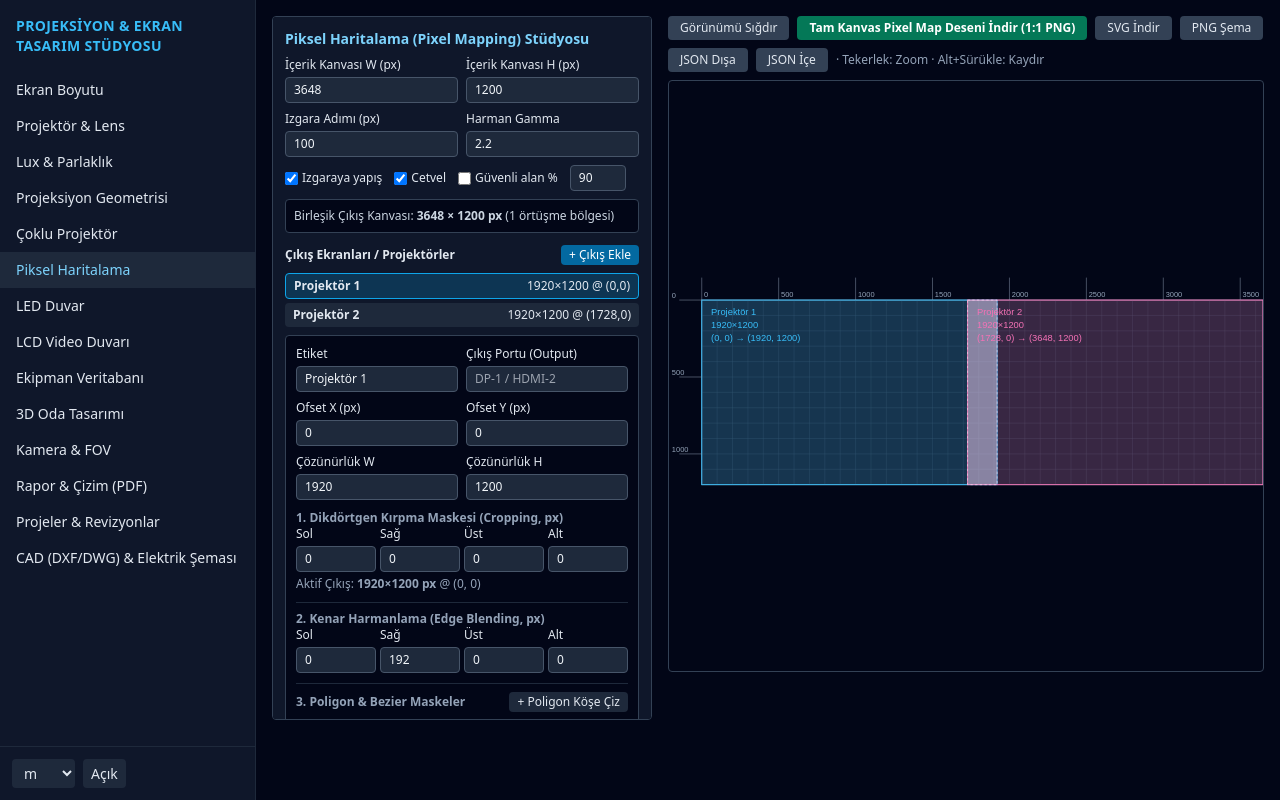
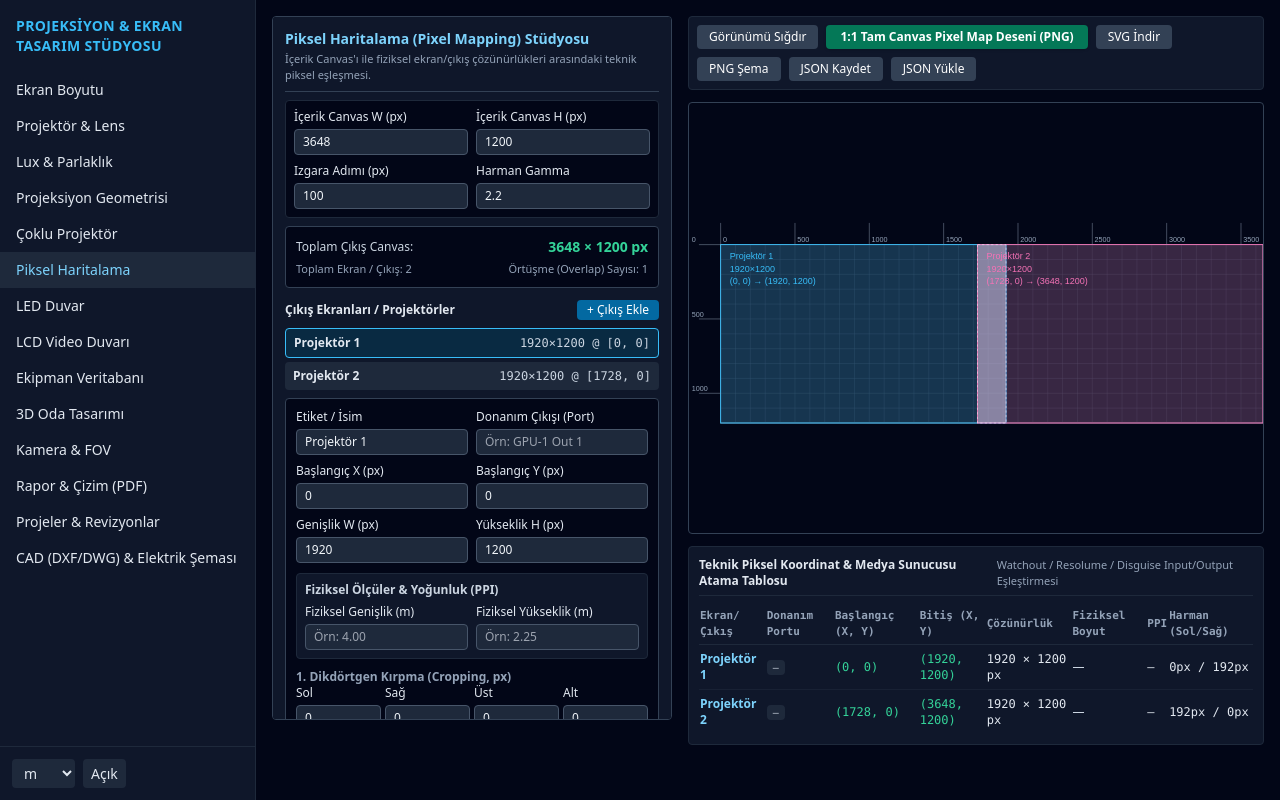
Before and after one commit to kadirylmz/projection-display-design-studio, a React (Vite) app in the folder frontend/: page / in a window 1280 px wide. Both pictures are taken after a click on the button "Piksel Haritalama". Built offline with nearby package versions, Linux system fonts and the light colour scheme.

Commit message:
feat(pixel-map): Medya sunucusu teknik atama tablosu, PPI hesaplayici ve fiziksel boyut esleme eklendi

```diff
--- a/frontend/src/engine/multiproj.ts
+++ b/frontend/src/engine/multiproj.ts
@@ -24,18 +24,31 @@ export interface WarpGrid {
 export interface ProjectorSlot {
   id: string;
   label: string;
-  x: number; y: number;       // kanvas içindeki sol-üst piksel (serbest düzende negatif olabilir; sonuç normalize edilir)
+  x: number; y: number;       // kanvas içindeki sol-üst piksel
   w: number; h: number;       // projektör çıkış çözünürlüğü
-  output?: string;            // ör. "DP-1"
+  output?: string;            // ör. "DP-1" veya "GPU-1 Out 1"
+  physicalWidthM?: number;    // Fiziksel görüntü genişliği (metre)
+  physicalHeightM?: number;   // Fiziksel görüntü yüksekliği (metre)
   crop?: Crop;                // maskelenen (kırpılan) piksel miktarları
-  /** Harman bölgesi genişlikleri (piksel). Izgara düzeninde otomatik üretilir veya elle girilir. */
   blend?: { l: number; r: number; t: number; b: number };
-  /** Projektör yerel koordinatlarında (0..w, 0..h) çokgen maske köşeleri */
   polygonMask?: Point2D[];
-  /** Projektör yerel koordinatlarında (0..w, 0..h) kapalı kübik Bezier maskesi */
   bezierMask?: BezierPoint[];
-  /** Mesh warping kontrol ızgarası */
   warp?: WarpGrid;
+}
+
+/** Piksel yoğunluğu (PPI) ve piksel boyutu (mm/px) hesabı */
+export function calculatePixelDensity(wPx: number, hPx: number, wM?: number, hM?: number) {
+  if (!wM || !hM || wM <= 0 || hM <= 0) return null;
+  const diagPx = Math.hypot(wPx, hPx);
+  const diagInches = (Math.hypot(wM, hM) * 1000) / 25.4;
+  const ppi = diagPx / diagInches;
+  const mmPerPxW = (wM * 1000) / wPx;
+  const mmPerPxH = (hM * 1000) / hPx;
+  return {
+    ppi: Math.round(ppi * 10) / 10,
+    mmPerPxW: Math.round(mmPerPxW * 100) / 100,
+    mmPerPxH: Math.round(mmPerPxH * 100) / 100,
+  };
 }
 
 /** Varsayılan düzgün (deforme olmamış) mesh warp ızgarası üretir. */
--- a/frontend/src/modules/PixelMappingStudio.tsx
+++ b/frontend/src/modules/PixelMappingStudio.tsx
@@ -1,5 +1,5 @@
 import { useMemo, useRef, useState } from 'react';
-import { computeLayout, createDefaultBezierMask, createUniformWarp, ProjectorSlot } from '../engine/multiproj';
+import { calculatePixelDensity, computeLayout, createDefaultBezierMask, createUniformWarp, ProjectorSlot } from '../engine/multiproj';
 import { fromConfig, layoutToSvg, toConfig } from '../engine/exporters';
 import { useMapping } from '../mappingStore';
 import { download, renderCanvasPixelMapPattern, renderTestPattern, svgToPng } from '../util';
@@ -71,6 +71,7 @@ export default function PixelMappingStudio() {
     setSel(id);
   };
   const s = slots.find(x => x.id === sel);
+  const density = s ? calculatePixelDensity(s.w, s.h, s.physicalWidthM, s.physicalHeightM) : null;
   const nf = (label: string, key: 'x' | 'y' | 'w' | 'h') => (
     <label className="text-xs">{label}<input className="inp" type="number" value={s![key]} onChange={e => update(s!.id, { [key]: Math.round(+e.target.value) })} /></label>);
   const cropField = (label: string, key: 'l' | 'r' | 't' | 'b') => (
@@ -81,29 +82,39 @@ export default function PixelMappingStudio() {
       onChange={e => update(s!.id, { blend: { l: 0, r: 0, t: 0, b: 0, ...s!.blend, [key]: Math.max(0, Math.round(+e.target.value)) } })} /></label>);
 
   return (
-    <div className="grid lg:grid-cols-[380px_1fr] gap-4 h-full">
+    <div className="grid lg:grid-cols-[400px_1fr] gap-4 h-full">
       <div className="space-y-2 p-3 rounded border border-slate-700 bg-slate-900 overflow-auto text-xs" style={{ maxHeight: '88vh' }}>
-        <h2 className="text-sm font-semibold text-sky-300">Piksel Haritalama (Pixel Mapping) Stüdyosu</h2>
-        <div className="grid grid-cols-2 gap-2">
-          <label>İçerik Kanvası W (px)<input className="inp" type="number" value={content.w} onChange={e => setContent({ ...content, w: Math.round(+e.target.value) })} /></label>
-          <label>İçerik Kanvası H (px)<input className="inp" type="number" value={content.h} onChange={e => setContent({ ...content, h: Math.round(+e.target.value) })} /></label>
+        <div className="border-b border-slate-700 pb-2">
+          <h2 className="text-sm font-semibold text-sky-300">Piksel Haritalama (Pixel Mapping) Stüdyosu</h2>
+          <p className="text-[11px] text-slate-400 mt-0.5">
+            İçerik Canvas'ı ile fiziksel ekran/çıkış çözünürlükleri arasındaki teknik piksel eşleşmesi.
+          </p>
+        </div>
+
+        {/* Canvas & Çözünürlük Özeti */}
+        <div className="grid grid-cols-2 gap-2 bg-slate-950 p-2 rounded border border-slate-800">
+          <label>İçerik Canvas W (px)<input className="inp" type="number" value={content.w} onChange={e => setContent({ ...content, w: Math.round(+e.target.value) })} /></label>
+          <label>İçerik Canvas H (px)<input className="inp" type="number" value={content.h} onChange={e => setContent({ ...content, h: Math.round(+e.target.value) })} /></label>
           <label>Izgara Adımı (px)<input className="inp" type="number" min="0" value={grid} onChange={e => setGrid(Math.max(0, +e.target.value))} /></label>
           <label>Harman Gamma<input className="inp" type="number" step="0.1" value={gamma} onChange={e => setGamma(+e.target.value || 2.2)} /></label>
         </div>
-        <div className="flex flex-wrap gap-3 items-center">
-          <label className="flex items-center gap-1"><input type="checkbox" checked={snap} onChange={e => setSnap(e.target.checked)} /> Izgaraya yapış</label>
-          <label className="flex items-center gap-1"><input type="checkbox" checked={rulers} onChange={e => setRulers(e.target.checked)} /> Cetvel</label>
-          <label className="flex items-center gap-1"><input type="checkbox" checked={showSafe} onChange={e => setShowSafe(e.target.checked)} /> Güvenli alan %</label>
-          <input className="inp w-14 !mt-0" type="number" value={safe} onChange={e => setSafe(+e.target.value)} />
-        </div>
 
         {L && (
-          <div className="text-slate-300 border border-slate-700 rounded p-2 bg-slate-950 space-y-1">
-            <div>Birleşik Çıkış Kanvası: <b>{L.canvasW} × {L.canvasH} px</b> ({L.overlaps.length} örtüşme bölgesi)</div>
+          <div className="text-slate-300 border border-slate-700 rounded p-2.5 bg-slate-950 space-y-1">
+            <div className="flex justify-between items-center">
+              <span>Toplam Çıkış Canvas:</span>
+              <b className="text-emerald-400 text-sm">{L.canvasW} × {L.canvasH} px</b>
+            </div>
+            <div className="flex justify-between text-[11px] text-slate-400">
+              <span>Toplam Ekran / Çıkış: {L.slots.length}</span>
+              <span>Örtüşme (Overlap) Sayısı: {L.overlaps.length}</span>
+            </div>
             {(content.w !== L.canvasW || content.h !== L.canvasH) && (
-              <div className="text-amber-400">
-                İçerik kanvası ({content.w}×{content.h}) çıkış kanvasından farklı.
-                <button className="ml-2 underline text-sky-300" onClick={() => setContent({ w: L.canvasW, h: L.canvasH })}>Eşitle</button>
+              <div className="text-amber-400 mt-1 pt-1 border-t border-slate-800 flex justify-between items-center">
+                <span>İçerik Canvas ({content.w}×{content.h}) çıkışla eşleşmiyor.</span>
+                <button className="px-2 py-0.5 bg-sky-800 text-white rounded text-[10px]" onClick={() => setContent({ w: L.canvasW, h: L.canvasH })}>
+                  Eşitle
+                </button>
               </div>
             )}
             {L.warnings.map(w => <div key={w} className="text-amber-400">⚠ {w}</div>)}
@@ -111,31 +122,56 @@ export default function PixelMappingStudio() {
         )}
         {res.err && <p className="text-red-400">⚠ {res.err}</p>}
 
+        {/* Ekranlar / Çıkışlar Listesi */}
         <div className="flex justify-between items-center pt-1">
-          <b>Çıkış Ekranları / Projektörler</b>
-          <button className="px-2 py-0.5 bg-sky-700 rounded text-white" onClick={add}>+ Çıkış Ekle</button>
+          <b className="text-slate-200">Çıkış Ekranları / Projektörler</b>
+          <button className="px-2.5 py-0.5 bg-sky-700 hover:bg-sky-600 rounded text-white" onClick={add}>+ Çıkış Ekle</button>
         </div>
         <div className="space-y-1">
           {slots.map(x => (
-            <div key={x.id} onClick={() => setSel(x.id)} className={`px-2 py-1 rounded cursor-pointer flex justify-between ${sel === x.id ? 'bg-sky-900/60 border border-sky-500' : 'bg-slate-800'}`}>
-              <span><b>{x.label}</b> {x.output ? `[${x.output}]` : ''}</span>
-              <span>{x.w}×{x.h} @ ({x.x},{x.y})</span>
+            <div key={x.id} onClick={() => setSel(x.id)} className={`px-2 py-1.5 rounded cursor-pointer flex justify-between items-center ${sel === x.id ? 'bg-sky-950/80 border border-sky-400' : 'bg-slate-800 hover:bg-slate-750'}`}>
+              <div>
+                <span className="font-semibold text-slate-200">{x.label}</span>
+                {x.output && <span className="ml-1.5 text-[10px] px-1 py-0.5 bg-slate-700 text-sky-300 rounded font-mono">{x.output}</span>}
+              </div>
+              <span className="font-mono text-slate-300">{x.w}×{x.h} @ [{x.x}, {x.y}]</span>
             </div>
           ))}
         </div>
 
+        {/* Seçili Ekran Detayları */}
         {s && (
           <div className="border border-slate-700 rounded p-2.5 bg-slate-950 space-y-2.5">
             <div className="grid grid-cols-2 gap-2">
-              <label>Etiket<input className="inp" value={s.label} onChange={e => update(s.id, { label: e.target.value })} /></label>
-              <label>Çıkış Portu (Output)<input className="inp" placeholder="DP-1 / HDMI-2" value={s.output ?? ''} onChange={e => update(s.id, { output: e.target.value })} /></label>
-              {nf('Ofset X (px)', 'x')}{nf('Ofset Y (px)', 'y')}{nf('Çözünürlük W', 'w')}{nf('Çözünürlük H', 'h')}
+              <label>Etiket / İsim<input className="inp" value={s.label} onChange={e => update(s.id, { label: e.target.value })} /></label>
+              <label>Donanım Çıkışı (Port)<input className="inp" placeholder="Örn: GPU-1 Out 1" value={s.output ?? ''} onChange={e => update(s.id, { output: e.target.value })} /></label>
+              {nf('Başlangıç X (px)', 'x')}{nf('Başlangıç Y (px)', 'y')}{nf('Genişlik W (px)', 'w')}{nf('Yükseklik H (px)', 'h')}
             </div>
 
+            {/* Fiziksel Ölçüler & PPI (Piksel Yoğunluğu) */}
+            <div className="p-2 rounded bg-slate-900 border border-slate-800 space-y-1.5">
+              <span className="text-slate-300 font-semibold block">Fiziksel Ölçüler & Yoğunluk (PPI)</span>
+              <div className="grid grid-cols-2 gap-2">
+                <label>Fiziksel Genişlik (m)
+                  <input className="inp" type="number" step="0.01" value={s.physicalWidthM ?? ''} placeholder="Örn: 4.00" onChange={e => update(s.id, { physicalWidthM: +e.target.value || undefined })} />
+                </label>
+                <label>Fiziksel Yükseklik (m)
+                  <input className="inp" type="number" step="0.01" value={s.physicalHeightM ?? ''} placeholder="Örn: 2.25" onChange={e => update(s.id, { physicalHeightM: +e.target.value || undefined })} />
+                </label>
+              </div>
+              {density && (
+                <div className="grid grid-cols-3 gap-1 pt-1 text-[11px] font-mono text-emerald-400 bg-slate-950 p-1.5 rounded">
+                  <div>PPI: <b>{density.ppi}</b></div>
+                  <div>Piksel W: <b>{density.mmPerPxW} mm</b></div>
+                  <div>Piksel H: <b>{density.mmPerPxH} mm</b></div>
+                </div>
+              )}
+            </div>
+
+            {/* Kırpma & Harmanlama */}
             <div>
-              <div className="text-slate-400 font-semibold">1. Dikdörtgen Kırpma Maskesi (Cropping, px)</div>
+              <div className="text-slate-400 font-semibold">1. Dikdörtgen Kırpma (Cropping, px)</div>
               <div className="grid grid-cols-4 gap-1">{cropField('Sol', 'l')}{cropField('Sağ', 'r')}{cropField('Üst', 't')}{cropField('Alt', 'b')}</div>
-              {L && <div className="text-slate-400 mt-1">Aktif Çıkış: <b>{L.active[s.id]?.w}×{L.active[s.id]?.h} px</b> @ ({L.active[s.id]?.x}, {L.active[s.id]?.y})</div>}
             </div>
 
             <div className="border-t border-slate-800 pt-2">
@@ -143,117 +179,95 @@ export default function PixelMappingStudio() {
               <div className="grid grid-cols-4 gap-1">{blendField('Sol', 'l')}{blendField('Sağ', 'r')}{blendField('Üst', 't')}{blendField('Alt', 'b')}</div>
             </div>
 
-            <div className="border-t border-slate-800 pt-2 space-y-1">
-              <div className="flex justify-between items-center">
-                <span className="text-slate-400 font-semibold">3. Poligon & Bezier Maskeler</span>
-                <div className="flex gap-1">
-                  <button
-                    className={`px-2 py-0.5 rounded ${polyDrawMode ? 'bg-amber-600 text-white' : 'bg-slate-800'}`}
-                    onClick={() => setPolyDrawMode(!polyDrawMode)}
-                  >
-                    {polyDrawMode ? 'Çizim Aktif (Kanvasa Tıkla)' : '+ Poligon Köşe Çiz'}
-                  </button>
-                  {s.polygonMask?.length ? (
-                    <button className="px-2 py-0.5 bg-red-900/70 rounded" onClick={() => update(s.id, { polygonMask: undefined })}>Poligonu Sil</button>
-                  ) : null}
-                </div>
-              </div>
-              <div className="flex gap-1 pt-1">
-                {!s.bezierMask ? (
-                  <button className="px-2 py-0.5 bg-slate-800 rounded" onClick={() => update(s.id, { bezierMask: createDefaultBezierMask(s.w, s.h) })}>
-                    + Bezier Eğri Maskesi Oluştur
-                  </button>
-                ) : (
-                  <button className="px-2 py-0.5 bg-red-900/70 rounded" onClick={() => update(s.id, { bezierMask: undefined })}>
-                    Bezier Maskesini Kaldır ({s.bezierMask.length} düğüm)
-                  </button>
-                )}
-              </div>
-            </div>
-
-            <div className="border-t border-slate-800 pt-2 space-y-1">
-              <div className="flex justify-between items-center">
-                <span className="text-slate-400 font-semibold">4. Mesh Warping (Izgara Bükme)</span>
-                {!s.warp ? (
-                  <div className="flex gap-1">
-                    <button className="px-2 py-0.5 bg-slate-800 rounded" onClick={() => update(s.id, { warp: createUniformWarp(s.w, s.h, 3, 3) })}>3×3 Mesh</button>
-                    <button className="px-2 py-0.5 bg-slate-800 rounded" onClick={() => update(s.id, { warp: createUniformWarp(s.w, s.h, 4, 4) })}>4×4 Mesh</button>
-                  </div>
-                ) : (
-                  <button className="px-2 py-0.5 bg-red-900/70 rounded" onClick={() => update(s.id, { warp: undefined })}>Mesh Sıfırla ({s.warp.cols}×{s.warp.rows})</button>
-                )}
-              </div>
-              {s.warp && (
-                <div className="grid grid-cols-2 gap-1 text-[11px]">
-                  {([
-                    ['Sol-Üst Köşe', 0],
-                    ['Sağ-Üst Köşe', s.warp.cols],
-                    ['Sol-Alt Köşe', s.warp.rows * (s.warp.cols + 1)],
-                    ['Sağ-Alt Köşe', (s.warp.rows + 1) * (s.warp.cols + 1) - 1],
-                  ] as [string, number][]).map(([lbl, idx]) => {
-                    const pt = s.warp!.points[idx];
-                    const setPt = (nx: number, ny: number) => {
-                      const next = s.warp!.points.map((p, k) => k === idx ? { x: nx, y: ny } : p);
-                      update(s.id, { warp: { ...s.warp!, points: next } });
-                    };
-                    return (
-                      <div key={lbl} className="p-1 bg-slate-900 rounded border border-slate-800">
-                        <div className="text-slate-400">{lbl}</div>
-                        <div className="flex gap-1">
-                          <input className="inp !mt-0" type="number" value={pt.x} onChange={e => setPt(+e.target.value, pt.y)} />
-                          <input className="inp !mt-0" type="number" value={pt.y} onChange={e => setPt(pt.x, +e.target.value)} />
-                        </div>
-                      </div>
-                    );
-                  })}
-                </div>
-              )}
-            </div>
-
-            <div className="flex gap-2 pt-1">
-              <button className="px-2 py-1 bg-sky-800 rounded text-white" disabled={!L} onClick={() => L && renderTestPattern(L.slots.find(q => q.id === s.id)!, L, gamma).toBlob(b => b && download(`test-${s.id}.png`, b))}>
-                Bu Projektör Test Deseni (PNG)
+            <div className="flex gap-2 pt-1 border-t border-slate-800">
+              <button className="px-2.5 py-1 bg-sky-800 hover:bg-sky-700 rounded text-white font-medium" disabled={!L} onClick={() => L && renderTestPattern(L.slots.find(q => q.id === s.id)!, L, gamma).toBlob(b => b && download(`test-${s.id}.png`, b))}>
+                {s.label} Test Deseni (PNG)
               </button>
-              <button className="px-2 py-1 bg-red-900 rounded ml-auto" disabled={slots.length < 2} onClick={() => { setSlots(slots.filter(q => q.id !== s.id)); setSel(null); }}>
-                Sil
+              <button className="px-2.5 py-1 bg-red-900/80 hover:bg-red-800 rounded ml-auto text-white" disabled={slots.length < 2} onClick={() => { setSlots(slots.filter(q => q.id !== s.id)); setSel(null); }}>
+                Çıkışı Sil
               </button>
             </div>
           </div>
         )}
       </div>
 
-      <div className="space-y-2 min-w-0">
-        <div className="flex flex-wrap gap-2 text-xs items-center">
-          <button className="px-3 py-1 bg-slate-700 rounded" onClick={() => setView(null)}>Görünümü Sığdır</button>
+      <div className="space-y-3 min-w-0 flex flex-col">
+        {/* Üst Butonlar */}
+        <div className="flex flex-wrap gap-2 text-xs items-center bg-slate-900 p-2 rounded border border-slate-800">
+          <button className="px-3 py-1 bg-slate-700 hover:bg-slate-600 rounded text-white" onClick={() => setView(null)}>Görünümü Sığdır</button>
           <button
-            className="px-3 py-1 bg-emerald-700 rounded font-semibold text-white"
+            className="px-3.5 py-1 bg-emerald-700 hover:bg-emerald-600 rounded font-semibold text-white shadow"
             disabled={!L}
-            onClick={() => L && renderCanvasPixelMapPattern(L).toBlob(b => b && download(`pixel-map-pattern-${L.canvasW}x${L.canvasH}.png`, b))}
+            onClick={() => L && renderCanvasPixelMapPattern(L).toBlob(b => b && download(`pixel-map-canvas-${L.canvasW}x${L.canvasH}.png`, b))}
           >
-            Tam Kanvas Pixel Map Deseni İndir (1:1 PNG)
+            1:1 Tam Canvas Pixel Map Deseni (PNG)
           </button>
-          <button className="px-3 py-1 bg-slate-700 rounded" disabled={!L} onClick={() => L && download('piksel-haritasi.svg', layoutToSvg(L, { gridStep: grid, safeAreaPct: showSafe ? safe : undefined }), 'image/svg+xml')}>SVG İndir</button>
-          <button className="px-3 py-1 bg-slate-700 rounded" disabled={!L} onClick={async () => L && download('piksel-haritasi.png', await svgToPng(layoutToSvg(L, { gridStep: grid, safeAreaPct: showSafe ? safe : undefined, pixelWidth: 3000 }), 3000))}>PNG Şema</button>
-          <button className="px-3 py-1 bg-slate-700 rounded" disabled={!L} onClick={() => L && download('piksel-haritasi.json', JSON.stringify(toConfig(L.slots, content, gamma), null, 2), 'application/json')}>JSON Dışa</button>
-          <label className="px-3 py-1 bg-slate-700 rounded cursor-pointer">JSON İçe
+          <button className="px-3 py-1 bg-slate-700 hover:bg-slate-600 rounded text-white" disabled={!L} onClick={() => L && download('pixel-map.svg', layoutToSvg(L, { gridStep: grid, safeAreaPct: showSafe ? safe : undefined }), 'image/svg+xml')}>SVG İndir</button>
+          <button className="px-3 py-1 bg-slate-700 hover:bg-slate-600 rounded text-white" disabled={!L} onClick={async () => L && download('pixel-map.png', await svgToPng(layoutToSvg(L, { gridStep: grid, safeAreaPct: showSafe ? safe : undefined, pixelWidth: 3000 }), 3000))}>PNG Şema</button>
+          <button className="px-3 py-1 bg-slate-700 hover:bg-slate-600 rounded text-white" disabled={!L} onClick={() => L && download('pixel-map.json', JSON.stringify(toConfig(L.slots, content, gamma), null, 2), 'application/json')}>JSON Kaydet</button>
+          <label className="px-3 py-1 bg-slate-700 hover:bg-slate-600 rounded cursor-pointer text-white">JSON Yükle
             <input type="file" accept=".json" hidden onChange={async e => {
               const f = e.target.files?.[0]; if (!f) return;
               try { const c = fromConfig(await f.text()); setSlots(c.projectors); setContent(c.contentCanvas); setGamma(c.gamma); setMsg('Yapılandırma yüklendi'); setView(null); }
               catch (err) { setMsg((err as Error).message); }
             }} />
           </label>
-          <span className="text-slate-400">{msg} · Tekerlek: Zoom · Alt+Sürükle: Kaydır</span>
         </div>
+
+        {/* Görsel Canvas Çalışma Alanı */}
         <div
           ref={host}
-          className="border border-slate-700 rounded bg-slate-950 touch-none select-none"
-          style={{ height: '74vh' }}
+          className="border border-slate-700 rounded bg-slate-950 touch-none select-none relative overflow-hidden"
+          style={{ height: '54vh' }}
           onPointerDown={onDown}
           onPointerMove={onMove}
           onPointerUp={onUp}
           onWheel={onWheel}
           dangerouslySetInnerHTML={{ __html: svg.replace('<svg ', '<svg style="width:100%;height:100%" ') }}
         />
+
+        {/* Teknik Çıkış & Piksel Koordinat Tablosu (Resolume / Watchout Haritası) */}
+        {L && (
+          <div className="bg-slate-900 border border-slate-800 rounded p-2.5 overflow-auto text-xs space-y-2">
+            <div className="flex justify-between items-center border-b border-slate-800 pb-1.5">
+              <span className="font-semibold text-slate-200">Teknik Piksel Koordinat & Medya Sunucusu Atama Tablosu</span>
+              <span className="text-[11px] text-slate-400">Watchout / Resolume / Disguise Input/Output Eşleştirmesi</span>
+            </div>
+            <table className="w-full text-left font-mono">
+              <thead>
+                <tr className="text-slate-400 border-b border-slate-800 text-[11px]">
+                  <th className="py-1">Ekran/Çıkış</th>
+                  <th>Donanım Portu</th>
+                  <th>Başlangıç (X, Y)</th>
+                  <th>Bitiş (X, Y)</th>
+                  <th>Çözünürlük</th>
+                  <th>Fiziksel Boyut</th>
+                  <th>PPI</th>
+                  <th>Harman (Sol/Sağ)</th>
+                </tr>
+              </thead>
+              <tbody className="divide-y divide-slate-800/60">
+                {L.slots.map(slot => {
+                  const dens = calculatePixelDensity(slot.w, slot.h, slot.physicalWidthM, slot.physicalHeightM);
+                  return (
+                    <tr key={slot.id} className="hover:bg-slate-800/40">
+                      <td className="py-1.5 font-semibold text-sky-300 font-sans">{slot.label}</td>
+                      <td><span className="px-1.5 py-0.5 bg-slate-800 rounded text-slate-300 text-[10px]">{slot.output ?? '—'}</span></td>
+                      <td className="text-emerald-400">({slot.x}, {slot.y})</td>
+                      <td className="text-emerald-400">({slot.x + slot.w}, {slot.y + slot.h})</td>
+                      <td>{slot.w} × {slot.h} px</td>
+                      <td className="font-sans text-slate-300">
+                        {slot.physicalWidthM && slot.physicalHeightM ? `${slot.physicalWidthM}m × ${slot.physicalHeightM}m` : '—'}
+                      </td>
+                      <td>{dens ? `${dens.ppi} ppi` : '—'}</td>
+                      <td>{slot.blend ? `${slot.blend.l}px / ${slot.blend.r}px` : '—'}</td>
+                    </tr>
+                  );
+                })}
+              </tbody>
+            </table>
+          </div>
+        )}
       </div>
     </div>
   );
```
